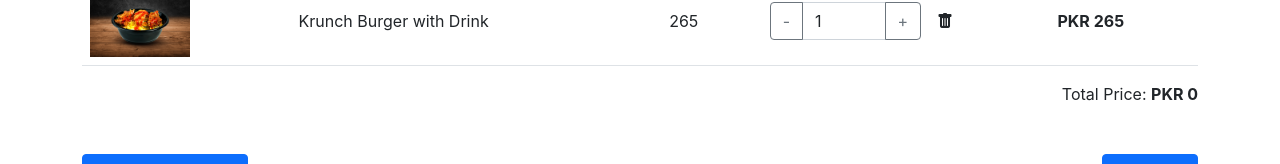
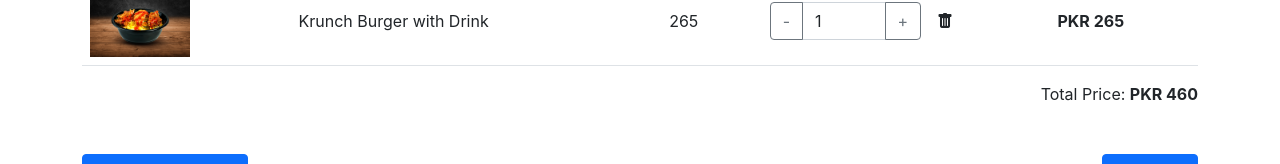
Before and after one commit to sdryasir/project-1, a React (Create React App) app: page /cart in a window 1280 px wide. Shown: the part 332-496 px from the top of the page. Built offline with nearby package versions, Linux system fonts and the light colour scheme.

Commit message:
cart page completed, also included the grand total

```diff
--- a/src/collections/cart.js
+++ b/src/collections/cart.js
@@ -26,9 +26,6 @@ function Cart() {
 
     ])
     const [total, setTotal] = useState(0)
-    const [grandTotal, setGrandTotal] = useState(0)
-
-
 
     const incHandler = (p) => {
         let arr = [...qty];
@@ -56,6 +53,14 @@ function Cart() {
     const removeCartHandler = (item) => {
         let array = qty.filter((p) => p.id != item.id)
         setQty(array)
+    }
+
+    function gradTotal(products) {
+        let total = 0;
+        for (let i = 0; i < products.length; i++) {
+            total = total + products[i].price * products[i].qty
+        }
+        return total;
     }
 
     return (
@@ -112,7 +117,7 @@ function Cart() {
                         </div>
                         <div className="total-price text-end mb-5">
                             <span>Total Price: </span>
-                            <span><strong>PKR {grandTotal}</strong></span>
+                            <span><strong>PKR {gradTotal(qty)}</strong></span>
                         </div>
                         <div className="cart-exit-btn d-flex justify-content-between">
                             <a href="#" className="btn btn-primary">continue shopping</a>
```
Also changed, not shown: 1 other file (tests, documents, lock files or other folders).
